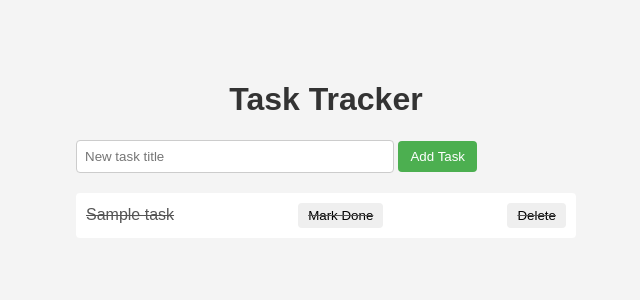
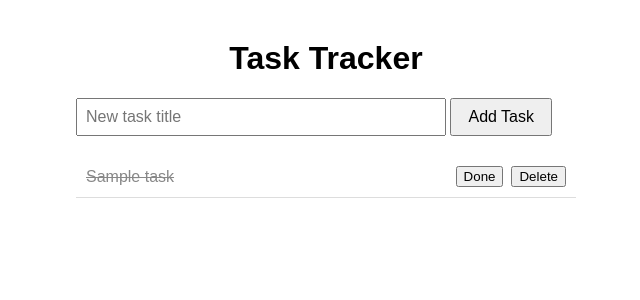
Before and after one commit to Mayookha-B/task-tracker, a Flask app: page / in a window 1280 px wide. Shown: the top 300 px of the page, without its empty margins (314-954 px from the left). Run offline with Flask 3, Linux system fonts and the light colour scheme; tables that the repository leaves empty hold one stand-in row (values such as "Sample post").

```diff
--- a/app.py
+++ b/app.py
@@ -67,4 +67,4 @@ def delete_task(task_id):
         return jsonify({"error": "Task not found"}), 404
     return jsonify({"message": "Task deleted"})
 if __name__ == "__main__":
-    app.run(debug=True)
+    app.run(host="0.0.0.0", debug=True)
--- /dev/null
+++ b/requirements.txt
@@ -0,0 +1 @@
+Flask==3.1.1
--- a/static/script.js
+++ b/static/script.js
@@ -1,52 +1,61 @@
-function loadTasks() {
-    fetch("/tasks")
-        .then(response => response.json())
-        .then(tasks => {
-            const list = document.getElementById("taskList");
-            list.innerHTML = "";
+const taskList = document.getElementById("taskList");
+const titleInput = document.getElementById("titleInput");
+const addBtn = document.getElementById("addBtn");
+
+async function loadTasks() {
+    const res = await fetch("/tasks");
+    const tasks = await res.json();
+    taskList.innerHTML = "";
     tasks.forEach(task => {
         const li = document.createElement("li");
-                li.textContent = task.title + " ";
+
+        const span = document.createElement("span");
+        span.textContent = task.title;
         if (task.done) {
-                    li.classList.add("done-task");
+            span.classList.add("done");
         }
 
+        const buttonsDiv = document.createElement("div");
+        buttonsDiv.classList.add("task-buttons");
+
         const doneBtn = document.createElement("button");
-                doneBtn.textContent = "Mark Done";
-                doneBtn.addEventListener("click", function() {
-                    fetch("/tasks/" + task.id, { method: "PUT" })
-                        .then(() => loadTasks());
-                });
+        doneBtn.textContent = "Done";
+        doneBtn.onclick = () => markDone(task.id);
 
         const deleteBtn = document.createElement("button");
         deleteBtn.textContent = "Delete";
-                deleteBtn.addEventListener("click", function() {
-                    fetch("/tasks/" + task.id, { method: "DELETE" })
-                        .then(() => loadTasks());
-                });
+        deleteBtn.onclick = () => deleteTask(task.id);
 
-                li.appendChild(doneBtn);
-                li.appendChild(deleteBtn);
-                list.appendChild(li);
-            });
+        buttonsDiv.appendChild(doneBtn);
+        buttonsDiv.appendChild(deleteBtn);
+
+        li.appendChild(span);
+        li.appendChild(buttonsDiv);
+        taskList.appendChild(li);
     });
 }
 
-loadTasks();
-
-document.getElementById("addBtn").addEventListener("click", function() {
-    const input = document.getElementById("titleInput");
-    const title = input.value.trim();
+async function addTask() {
+    const title = titleInput.value.trim();
     if (!title) return;
-
-    fetch("/tasks", {
+    await fetch("/tasks", {
         method: "POST",
         headers: { "Content-Type": "application/json" },
-        body: JSON.stringify({ title: title })
-    })
-    .then(response => response.json())
-    .then(() => {
-        input.value = "";
+        body: JSON.stringify({ title })
+    });
+    titleInput.value = "";
     loadTasks();
-    });
-});
+}
+
+async function markDone(id) {
+    await fetch(`/tasks/${id}`, { method: "PUT" });
+    loadTasks();
+}
+
+async function deleteTask(id) {
+    await fetch(`/tasks/${id}`, { method: "DELETE" });
+    loadTasks();
+}
+
+addBtn.addEventListener("click", addTask);
+loadTasks();
--- a/static/style.css
+++ b/static/style.css
@@ -2,28 +2,22 @@ body {
     font-family: Arial, sans-serif;
     max-width: 500px;
     margin: 40px auto;
-    background-color: #f4f4f4;
-    padding: 20px;
+    padding: 0 20px;
 }
 
 h1 {
     text-align: center;
-    color: #333;
 }
 
 #titleInput {
+    width: 70%;
     padding: 8px;
-    width: 60%;
-    border: 1px solid #ccc;
-    border-radius: 4px;
+    font-size: 16px;
 }
 
 #addBtn {
-    padding: 8px 12px;
-    background-color: #4CAF50;
-    color: white;
-    border: none;
-    border-radius: 4px;
+    padding: 8px 16px;
+    font-size: 16px;
     cursor: pointer;
 }
 
@@ -34,28 +28,19 @@ h1 {
 }
 
 #taskList li {
-    background: white;
-    padding: 10px;
-    margin-bottom: 8px;
-    border-radius: 4px;
     display: flex;
     justify-content: space-between;
     align-items: center;
+    padding: 10px;
+    border-bottom: 1px solid #ddd;
 }
 
-#taskList button {
+.done {
+    text-decoration: line-through;
+    color: #888;
+}
+
+.task-buttons button {
     margin-left: 8px;
-    padding: 5px 10px;
-    border: none;
-    border-radius: 4px;
     cursor: pointer;
 }
-.done-task {
-    background-color: #d4edda;
-    text-decoration: line-through;
-    color: #555;
-}
-
-.done-btn-active {
-    background-color: #999;
-}
```
Also changed, not shown: 1 other file. Lines whose indentation alone changed are shown as unchanged.
